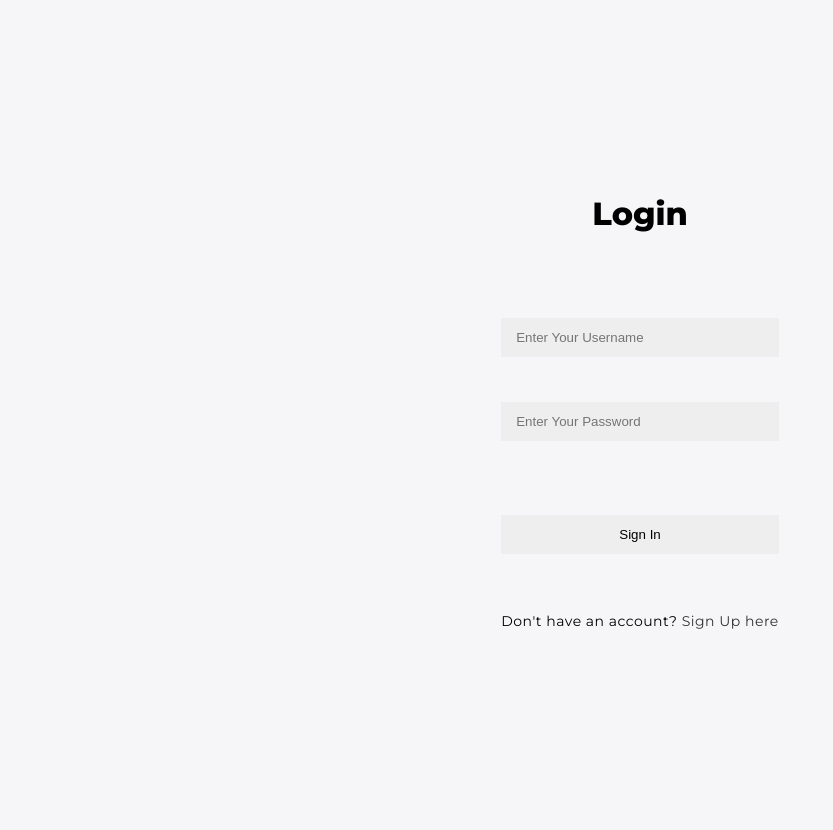
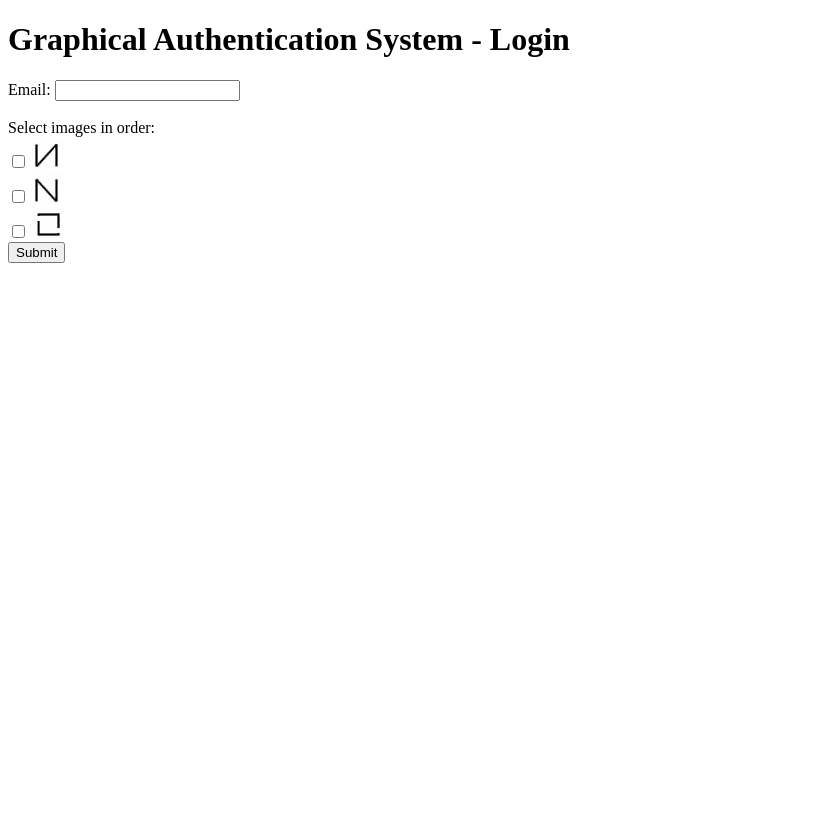
Before and after one commit to OmkarAbhang/Careers-Website, a Flask app: template templates/login.html in a window 1280 px wide. Shown: the whole page, without its empty margins (0-833 px from the left). After the commit the page ends 800 px from the top, so only its background shows below. Run offline with Flask 3, Linux system fonts and the light colour scheme; the template is opened without the code that fills it, so the values that code supplies are empty.

Commit message:
New login page

```diff
--- a/templates/login.html
+++ b/templates/login.html
@@ -1,26 +1,38 @@
 <!DOCTYPE html>
 <html>
-	<head>
-		<meta charset="UTF-8">
-		<title> Login </title>
-		<link rel="stylesheet" href="{{ url_for('static', filename='style.css') }}">
-	</head>
-	<body></br></br></br></br></br>
-		<div align="center">
-		<div align="center" class="border">
-			<div class="header">
-				<h1 class="word">Login</h1>
-			</div></br></br></br>
-			<h2 class="word">
-				<form action="{{ url_for('login') }}" method="post">
-				<div class="msg">{{ msg }}</div>
-					<input id="username" name="username" type="text" placeholder="Enter Your Username" class="textbox"/></br></br>
-					<input id="password" name="password" type="password" placeholder="Enter Your Password" class="textbox"/></br></br></br>
-					<input type="submit" class="btn" value="Sign In"></br></br>
-				</form>
-			</h2>
-			<p class="bottom">Don't have an account? <a class="bottom" href="{{url_for('register')}}"> Sign Up here</a></p>
-		</div>
-		</div>
-	</body>
+    <head>
+        <title>Graphical Authentication System - Login</title>
+        <script>
+            let password = [];
+
+            function updatePassword(image) {
+                let index = password.indexOf(image);
+                if (index !== -1) {
+                    password.splice(index, 1);
+                } else {
+                    password.push(image);
+                }
+                document.getElementById('password').value = password.join(',');
+            }
+        </script>
+    </head>
+    <body>
+        <h1>Graphical Authentication System - Login</h1>
+        {% if error %}
+            <p>{{ error }}</p>
+        {% endif %}
+        <form action="/login" method="post">
+            <label for="email">Email:</label>
+            <input type="email" id="email" name="email"><br><br>
+            <label>Select images in order:</label><br>
+            <input type="checkbox" id="image1" name="password" value="image1" onclick="updatePassword(this.value)">
+            <label for="image1"><img src="/static/10.png" alt="Image 1"></label><br>
+            <input type="checkbox" id="image2" name="password" value="image2" onclick="updatePassword(this.value)">
+            <label for="image2"><img src="/static/11.png" alt="Image 2"></label><br>
+            <input type="checkbox" id="image3" name="password" value="image3" onclick="updatePassword(this.value)">
+            <label for="image3"><img src="/static/12.png" alt="Image 3"></label><br>
+            <input type="hidden" id="password" name="password">
+            <input type="submit" value="Submit">
+        </form>
+    </body>
 </html>
```
